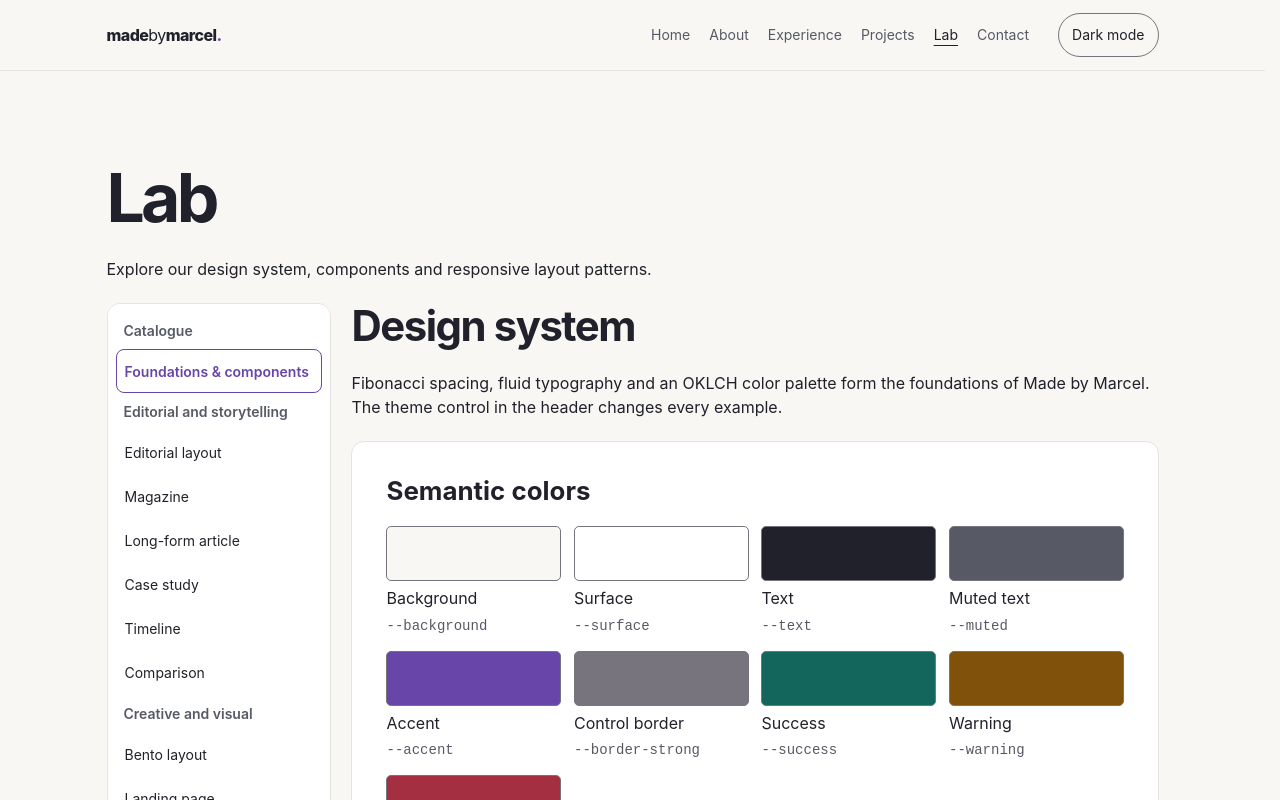
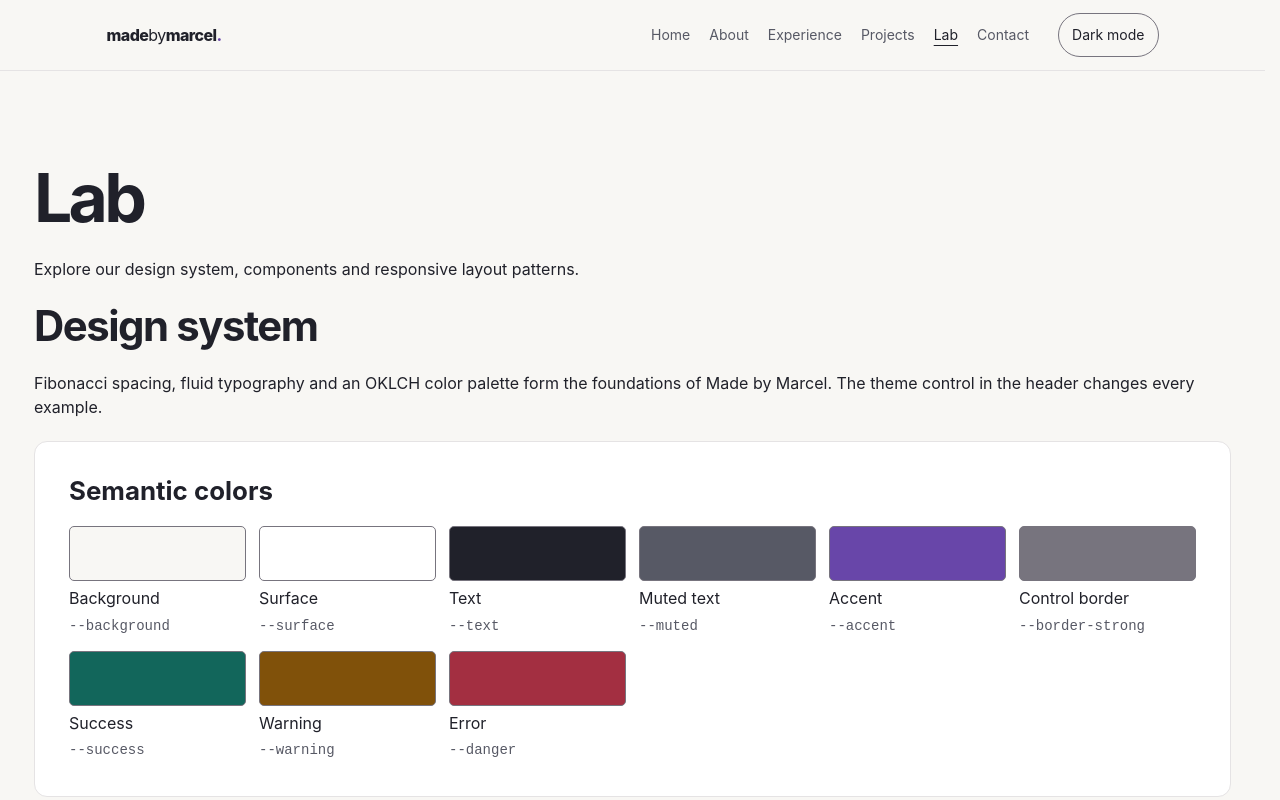
Before and after one commit to madebymarcel/madebymarcel.github.io, an Angular app: page /lab in a window 1280 px wide. Shown: the top 800 px of the page. Built offline with nearby package versions, Linux system fonts and the light colour scheme.

Commit message:
Show all layout catalogue examples in a full-width vertical flow

```diff
--- a/src/app/features/lab/lab-page.html
+++ b/src/app/features/lab/lab-page.html
@@ -2,73 +2,6 @@
   <h1>Lab</h1>
   <p>Explore our design system, components and responsive layout patterns.</p>
 
-  <div class="catalogue-shell">
-    <aside class="catalogue-sidebar" aria-label="Design system catalogue">
-      <p class="catalogue-heading">Catalogue</p>
-      <button
-        class="catalogue-option"
-        type="button"
-        [attr.aria-pressed]="selected() === 'foundations'"
-        aria-controls="lab-panel"
-        (click)="selected.set('foundations')"
-      >
-        Foundations &amp; components
-      </button>
-      @for (category of layoutCategories; track category.title) {
-      <p class="catalogue-heading">{{ category.title }}</p>
-      @for (pattern of category.patterns; track pattern.id) {
-      <button
-        class="catalogue-option"
-        type="button"
-        [attr.aria-pressed]="selected() === pattern.id"
-        aria-controls="lab-panel"
-        (click)="selected.set(pattern.id)"
-      >
-        {{ pattern.name }}
-      </button>
-      }
-      }
-    </aside>
-    <div class="catalogue-mobile ds-field">
-      <label for="layout-selection">Catalogue entry</label>
-      <select class="ds-input" id="layout-selection" (change)="selectFromMenu($event)">
-        <option value="foundations" [selected]="selected() === 'foundations'">
-          Foundations &amp; components
-        </option>
-        @for (category of layoutCategories; track category.title) {
-        <optgroup [label]="category.title">
-          @for (pattern of category.patterns; track pattern.id) {
-          <option [value]="pattern.id" [selected]="selected() === pattern.id">
-            {{ pattern.name }}
-          </option>
-          }
-        </optgroup>
-        }
-      </select>
-    </div>
-
-    <div class="catalogue-panel ds-stack" id="lab-panel">
-      @if (selectedPattern(); as pattern) {
-      <h2 aria-live="polite">{{ pattern.name }}</h2>
-      <p>{{ pattern.description }}</p>
-      <p class="ds-hint">{{ pattern.responsive }}</p>
-      <div class="ds-cluster preview-controls" role="group" aria-label="Preview container width">
-        @for (width of widths; track width.id) {
-        <button
-          class="ds-button ds-button--secondary"
-          type="button"
-          [attr.aria-pressed]="previewWidth() === width.id"
-          (click)="previewWidth.set(width.id)"
-        >
-          {{ width.label }}
-        </button>
-        }
-      </div>
-      <p class="ds-hint">Resize the preview container to see how the composition responds.</p>
-      <div class="preview-width" [class]="'preview-width-' + previewWidth()">
-        <app-layout-preview [pattern]="pattern" />
-      </div>
-      } @else {
   <section class="ds-stack" aria-labelledby="foundations-heading">
     <h2 id="foundations-heading">Design system</h2>
     <p>
@@ -221,7 +154,25 @@
       </div>
     </div>
   </section>
+
+  <section class="layout-catalogue ds-stack" aria-labelledby="layouts-heading">
+    <h2 id="layouts-heading">Layout catalogue</h2>
+    <p>
+      All 26 compositions are shown at the available page width. Resize the browser to explore their
+      responsive behavior.
+    </p>
+    @for (category of layoutCategories; track category.title; let categoryIndex = $index) {
+    <section class="layout-category ds-stack" [attr.aria-labelledby]="'category-' + categoryIndex">
+      <h3 [id]="'category-' + categoryIndex">{{ category.title }}</h3>
+      @for (pattern of category.patterns; track pattern.id) {
+      <article class="layout-example ds-stack" [attr.aria-labelledby]="'layout-' + pattern.id">
+        <h4 [id]="'layout-' + pattern.id">{{ pattern.name }}</h4>
+        <p>{{ pattern.description }}</p>
+        <p class="ds-hint">{{ pattern.responsive }}</p>
+        <app-layout-preview [pattern]="pattern" />
+      </article>
       }
-    </div>
-  </div>
     </section>
+    }
+  </section>
+</section>
--- a/src/app/features/lab/lab-page.scss
+++ b/src/app/features/lab/lab-page.scss
@@ -1,5 +1,6 @@
 .lab-page {
   max-width: none;
+  grid-template-columns: minmax(0, 1fr);
   gap: var(--space-fluid-stack);
 }
 
@@ -87,84 +88,21 @@
   border-radius: var(--radius-medium);
 }
 
-.catalogue-shell {
-  display: grid;
-  gap: var(--space-fluid-stack);
-  align-items: start;
+.layout-catalogue,
+.layout-category {
+  --stack-gap: var(--space-fluid-section);
+  grid-template-columns: minmax(0, 1fr);
 }
 
-.catalogue-sidebar {
-  display: none;
-  min-inline-size: 0;
-  padding: var(--space-3);
-  border: var(--border-width) solid var(--border);
-  border-radius: var(--radius-large);
-  background: var(--surface);
+.layout-example {
+  --stack-gap: var(--space-fluid-stack);
+  grid-template-columns: minmax(0, 1fr);
+  padding-block-start: var(--space-fluid-card);
+  border-block-start: var(--border-width) solid var(--border);
 }
 
-.catalogue-heading {
-  padding: var(--space-3);
-  color: var(--muted);
-  font-size: var(--type-small);
-  font-weight: var(--weight-semibold);
+.layout-example h4 {
+  margin: 0;
+  font-size: var(--type-step-1);
+  line-height: var(--line-tight);
 }
-
-.catalogue-option {
-  display: block;
-  inline-size: 100%;
-  min-block-size: var(--target-size);
-  padding: var(--space-3);
-  border: var(--border-width) solid transparent;
-  border-radius: var(--radius-medium);
-  background: transparent;
-  text-align: start;
-  font-size: var(--type-small);
-  cursor: pointer;
-}
-
-.catalogue-option:hover {
-  background: var(--background);
-}
-
-.catalogue-option[aria-pressed='true'] {
-  border-color: var(--accent);
-  color: var(--accent);
-  font-weight: var(--weight-semibold);
-}
-
-.catalogue-panel {
-  min-inline-size: 0;
-  --stack-gap: var(--space-fluid-stack);
-}
-
-.preview-width {
-  inline-size: 100%;
-  min-inline-size: 0;
-  margin-inline: auto;
-}
-
-.preview-width-medium {
-  max-inline-size: var(--layout-preview-medium);
-}
-
-.preview-width-narrow {
-  max-inline-size: var(--layout-narrow);
-}
-
-@media (min-width: 64rem) {
-  .catalogue-shell {
-    grid-template-columns: var(--catalogue-width) minmax(0, 1fr);
-  }
-
-  .catalogue-sidebar {
-    display: block;
-    position: sticky;
-    inset-block-start: var(--space-4);
-    max-block-size: calc(100svh - var(--space-6));
-    overflow: auto;
-  }
-
-  .catalogue-mobile {
-    display: none;
-  }
-}
--- a/src/app/features/lab/lab-page.ts
+++ b/src/app/features/lab/lab-page.ts
@@ -1,4 +1,4 @@
-import { Component, computed, signal } from '@angular/core';
+import { Component, signal } from '@angular/core';
 import { FIBONACCI_SPACING, FLUID_SPACING } from '../../../design-system/scales.generated';
 import { LAYOUT_CATEGORIES } from './layout-patterns';
 import { LayoutPreview } from './layout-preview';
@@ -10,22 +10,6 @@ import { LayoutPreview } from './layout-preview';
 })
 export class LabPage {
   readonly layoutCategories = LAYOUT_CATEGORIES;
-  readonly selected = signal('foundations');
-  readonly previewWidth = signal('fit');
-  readonly widths = [
-    { id: 'fit', label: 'Fit' },
-    { id: 'medium', label: '480px' },
-    { id: 'narrow', label: '320px' },
-  ] as const;
-  readonly selectedPattern = computed(() => {
-    const patterns = this.layoutCategories.flatMap((category) => category.patterns);
-    return patterns.find((pattern) => pattern.id === this.selected());
-  });
-
-  selectFromMenu(event: Event): void {
-    this.selected.set((event.target as HTMLSelectElement).value);
-  }
-
   readonly spacing = FIBONACCI_SPACING;
   readonly fluidSpacing = FLUID_SPACING;
   readonly colors = [
--- a/src/app/features/lab/layout-patterns.ts
+++ b/src/app/features/lab/layout-patterns.ts
@@ -513,9 +513,7 @@ export const LAYOUT_CATEGORIES: readonly LayoutCategory[] = [
               'Review accessibility preferences',
             ]),
           ]),
-          group('ds-center', [
-            tile('Next · Review', 'Illustrative step navigation.'),
-          ]),
+          group('ds-center', [tile('Next · Review', 'Illustrative step navigation.')]),
         ]),
       },
       {
--- a/src/app/features/lab/layout-preview.html
+++ b/src/app/features/lab/layout-preview.html
@@ -26,7 +26,7 @@
     @if (node.description) {
     <p class="ds-hint">{{ node.description }}</p>
     }
-    @if (node.appearance === 'media' || node.appearance === 'portrait' || node.appearance === 'hero') {
+    @if (visualTypes.includes(node.appearance)) {
     <div class="ds-frame preview-art" aria-hidden="true"></div>
     }
     @if (node.appearance === 'list') {
--- a/src/app/features/lab/layout-preview.ts
+++ b/src/app/features/lab/layout-preview.ts
@@ -27,5 +27,6 @@ function composition(node: LayoutNode, depth = 0): string {
 export class LayoutPreview {
   readonly pattern = input.required<LayoutPattern>();
   readonly markup = computed(() => composition(this.pattern().root));
+  readonly visualTypes: readonly string[] = ['media', 'portrait', 'hero'];
   readonly chart = [28, 47, 38, 72, 58, 90];
 }
--- a/src/design-system/_tokens.scss
+++ b/src/design-system/_tokens.scss
@@ -62,8 +62,6 @@
   --grid-column-min: 16rem;
   --swatch-column-min: 10rem;
   --layout-narrow: 20rem;
-  --layout-preview-medium: 30rem;
-  --catalogue-width: 14rem;
   --reel-item-min: 9rem;
   --ratio-landscape: 16 / 9;
   --ratio-portrait: 3 / 4;
--- a/src/styles.scss
+++ b/src/styles.scss
@@ -106,10 +106,14 @@ a {
   overflow-wrap: break-word;
 }
 
-/* Only the homepage's water stage escapes the regular content column. */
+/* The water stage and layout catalogue need the full available width. */
 .site-main:has(.water-hero) {
   max-width: none;
   padding: 0;
+}
+
+.site-main:has(.lab-page) {
+  max-width: none;
 }
 
 .skip-link {
```
Also changed, not shown: 2 other files (tests, documents, lock files or other folders). Lines whose indentation alone changed are shown as unchanged.
